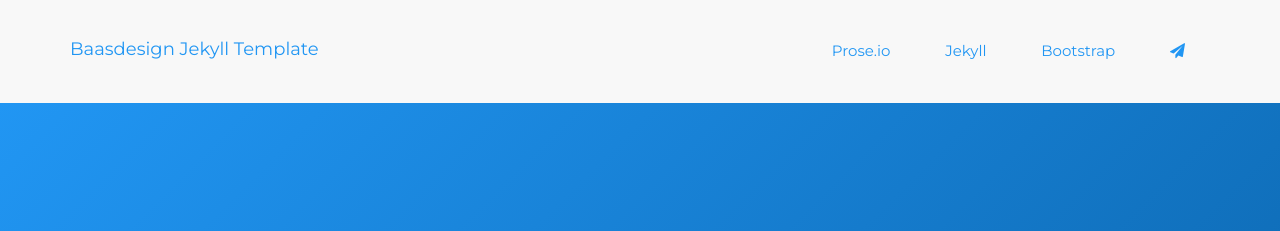
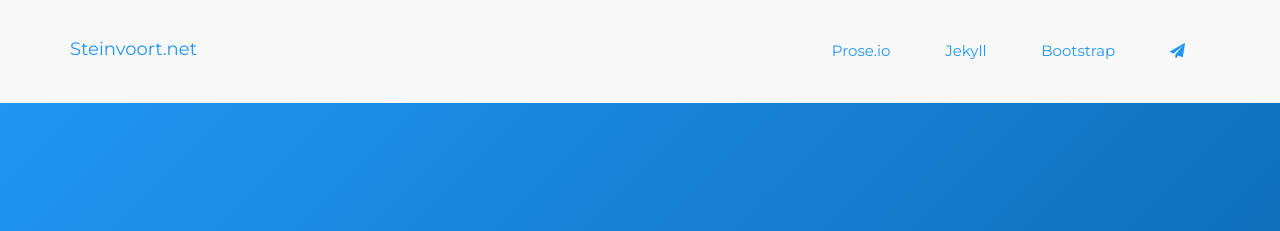
Before and after one commit to Steinvoort/jekyll, a Jekyll site: the page built from index.html, in a window 1280 px wide. Shown: the top 231 px of the page. Built offline with Jekyll 4.4.1, drawn with Linux system fonts in a browser that asks for light colours; nearby versions of some CDN libraries.

Commit message:
Update _config.yml

```diff
--- a/_config.yml
+++ b/_config.yml
@@ -1,6 +1,6 @@
 # Site settings
-title: Baasdesign Jekyll Template
-email: info@baasdesign.nl
+title: Steinvoort.net
+email: mark@steinvoort.net
 description: Baasdesign Jekyll Template
 # for live
 baseurl: "/jekyll"
@@ -11,7 +11,7 @@ siteurl: "steinvoort.github.io/jekyll"
 # siteurl: "localhost:4000"
 
 twitter_username: baasdesign
-github_username:  baasdesign
+github_username:  Steinvoort
 
 # Build settings #
 markdown: kramdown
```
